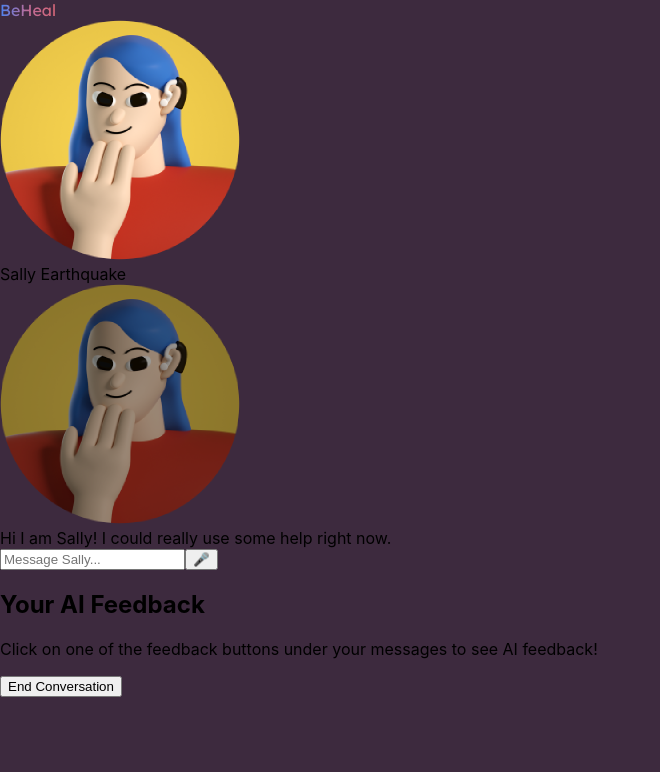
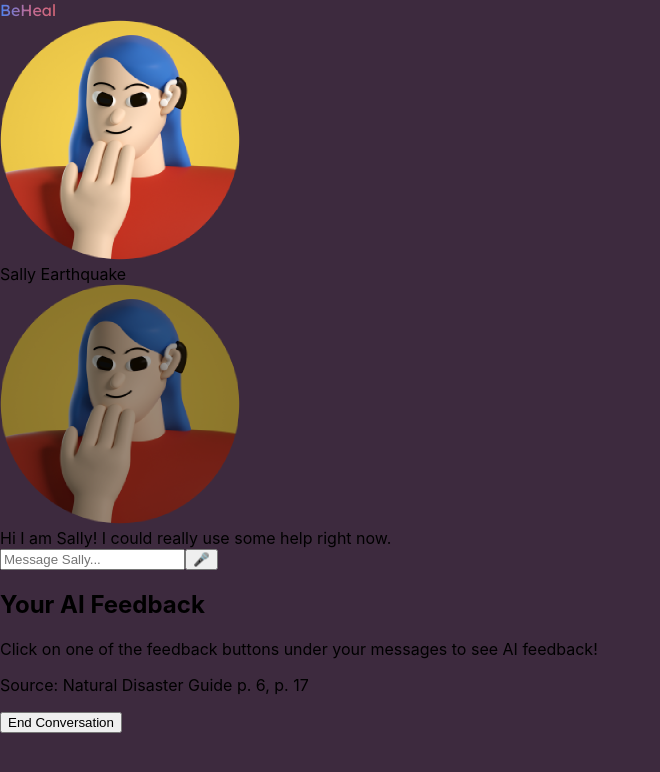
Before and after one commit to shumeraa/AI-Hackathon, a React (Create React App) app in the folder ai-app/: page /Chat in a window 1280 px wide. Shown: the top 772 px of the page, without its empty margins (0-660 px from the left). Built offline with nearby package versions, Linux system fonts and the light colour scheme.

Commit message:
Centered Sally Earthquake

```diff
--- a/ai-app/src/ChatPage.js
+++ b/ai-app/src/ChatPage.js
@@ -107,7 +107,7 @@ function ChatPage() {
 
         {/* Chat Section */}
         <div className="mt-4 flex flex-col w-3/4 p-8">
-          <div className="mx-auto flex-col items-center space-x-4 mb-6">
+          <div className="mx-auto flex-col items-center mb-6">
             <img
               src={Sally}
               alt="Sally Earthquake"
@@ -148,7 +148,7 @@ function ChatPage() {
         </div>
 
         {/* Feedback Section */}
-        <div className="w-1/4 bg-secondaryPurple p-6 flex flex-col rounded-lg m-4">
+        <div className="w-1/4 bg-secondaryPurple p-6 flex flex-col rounded-lg m-4 sticky top-0 h-fit">
           <h2 className="text-xl font-bold my-4">Your AI Feedback</h2>
 
           <div className="text-sm space-y-2">
@@ -157,6 +157,9 @@ function ChatPage() {
               <p>{feedbackMessage}</p>
             </div>
           </div>
+            <p className="text-xs text-purple-400">
+              Source: Natural Disaster Guide p. 6, p. 17
+            </p>
 
           <button className="bg-red-600 text-white py-2 mt-auto rounded-full">
             End Conversation
```
